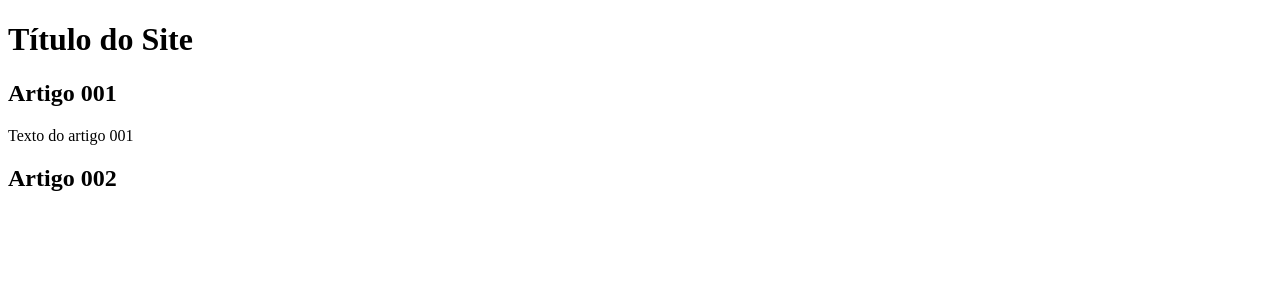
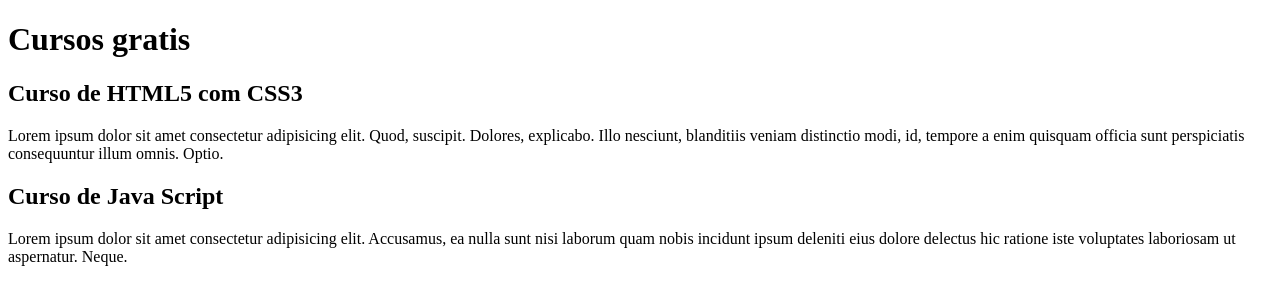
Before and after one commit to GabriielSantos/Projeto-Site, a plain HTML site: page index.html in a window 1280 px wide. Drawn offline with Linux system fonts and the light colour scheme.

Commit message:
Comecei a escrever o conteudo

```diff
--- a/index.html
+++ b/index.html
@@ -9,14 +9,15 @@
 <body>
     <main>
         <head>
-            <h1>Título do Site</h1>
+            <h1>Cursos gratis</h1>
         </head>
         <article>
-            <h2>Artigo 001</h2>
-            <p>Texto do artigo 001</p>
+            <h2>Curso de HTML5 com CSS3</h2>
+            <p>Lorem ipsum dolor sit amet consectetur adipisicing elit. Quod, suscipit. Dolores, explicabo. Illo nesciunt, blanditiis veniam distinctio modi, id, tempore a enim quisquam officia sunt perspiciatis consequuntur illum omnis. Optio. </p>
         </article>
         <article>
-            <h2>Artigo 002</h2>
+            <h2>Curso de Java Script</h2>
+            <p>Lorem ipsum dolor sit amet consectetur adipisicing elit. Accusamus, ea nulla sunt nisi laborum quam nobis incidunt ipsum deleniti eius dolore delectus hic ratione iste voluptates laboriosam ut aspernatur. Neque.</p>
         </article>
     </main>
 </body>
```
